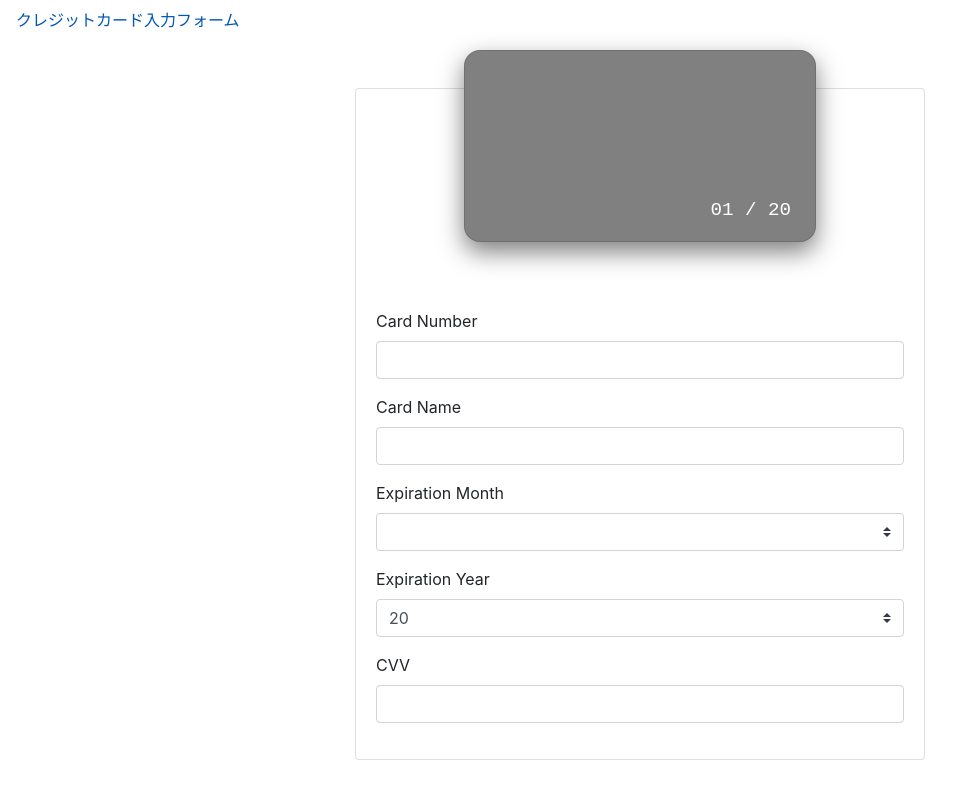
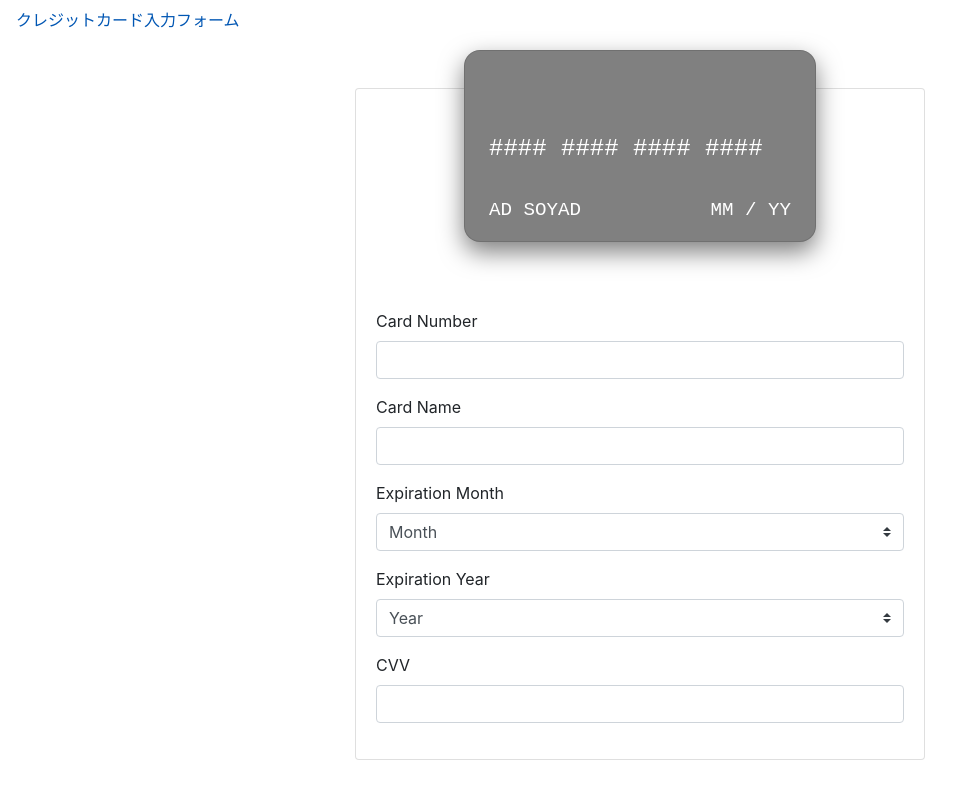
Before and after one commit to youmts/credit-card-form, a Vue app: page / in a window 1280 px wide. Shown: the top 796 px of the page, without its empty margins (0-969 px from the left). Built offline with nearby package versions, Linux system fonts and the light colour scheme.

Commit message:
feat: 未入力のときの表示

```diff
--- a/src/components/CardForm.vue
+++ b/src/components/CardForm.vue
@@ -23,7 +23,11 @@
         :options="months"
         v-model="cardFormData.expirationMonth"
         @input="emitValue()"
-      ></b-form-select>
+      >
+        <template #first>
+          <BFormSelectOption value="">Month</BFormSelectOption>
+        </template>
+      </b-form-select>
     </b-form-group>
     <b-form-group label="Expiration Year" label-for="expiration-year">
       <b-form-select
@@ -32,7 +36,11 @@
         :options="years"
         v-model="cardFormData.expirationYear"
         @input="emitValue()"
-      ></b-form-select>
+      >
+        <template #first>
+          <BFormSelectOption value="">Year</BFormSelectOption>
+        </template>
+      </b-form-select>
     </b-form-group>
     <b-form-group label="CVV" label-for="cvv">
       <b-form-input
@@ -55,15 +63,15 @@ import { number as validateNumber } from "card-validator";
 export type CardFormData = {
   cardNumber: string;
   cardName: string;
-  expirationMonth: string;
-  expirationYear: string;
+  expirationMonth?: string;
+  expirationYear?: string;
   cvv: string;
-  niceType: string;
+  niceType?: string;
 };
 
 type State = {
   cardFormData: CardFormData;
-  months: string[];
+  months: (string | { value: undefined; text: string })[];
   years: string[];
 };
 
@@ -77,7 +85,7 @@ export default Vue.extend({
   data(): State {
     return {
       cardFormData: { ...this.value },
-      months: availableYears,
+      months: availableMonths,
       years: availableYears
     };
   },
@@ -86,8 +94,9 @@ export default Vue.extend({
       return;
     },
     emitValue() {
-      this.cardFormData.niceType =
-        validateNumber(this.cardFormData.cardNumber)?.card?.niceType || "";
+      this.cardFormData.niceType = validateNumber(
+        this.cardFormData.cardNumber
+      )?.card?.niceType;
 
       this.$emit("input", this.cardFormData);
     }
--- a/src/components/CardShow.vue
+++ b/src/components/CardShow.vue
@@ -4,13 +4,13 @@
       {{ niceType }}
     </div>
     <div class="card-show_card-number">
-      {{ cardNumber }}
+      {{ showCardNumber }}
     </div>
     <div class="card-show_card-name">
-      {{ cardName }}
+      {{ showCardName }}
     </div>
     <div class="card-show_expiration">
-      {{ expirationMonth }} / {{ expirationYear }}
+      {{ showExpirationMonth }} / {{ showExpirationYear }}
     </div>
   </div>
 </template>
@@ -42,7 +42,25 @@ export default Vue.extend({
     },
     niceType: {
       type: String,
-      required: true
+      default: undefined
+    }
+  },
+  computed: {
+    showCardNumber: function() {
+      let i = 0;
+      const v = (this.cardNumber || "") + "################";
+      const mask = "#### #### #### ####";
+
+      return mask.replace(/#/g, _ => v[i++]);
+    },
+    showCardName: function() {
+      return this.cardName === "" ? "AD SOYAD" : this.cardName;
+    },
+    showExpirationMonth: function() {
+      return this.expirationMonth === "" ? "MM" : this.expirationMonth;
+    },
+    showExpirationYear: function() {
+      return this.expirationYear === "" ? "YY" : this.expirationYear;
     }
   }
 });
--- a/src/containers/Project.vue
+++ b/src/containers/Project.vue
@@ -11,7 +11,6 @@
 import CardForm, { CardFormData } from "../components/CardForm.vue";
 import CardShow from "../components/CardShow.vue";
 import Vue from "vue";
-import { availableMonths, availableYears } from "../lib/date";
 
 type State = {
   cardFormData: CardFormData;
@@ -27,10 +26,10 @@ export default Vue.extend({
       cardFormData: {
         cardNumber: "",
         cardName: "",
-        expirationMonth: availableMonths[0],
-        expirationYear: availableYears[0],
+        expirationMonth: "",
+        expirationYear: "",
         cvv: "",
-        niceType: ""
+        niceType: undefined
       }
     };
   }
```
